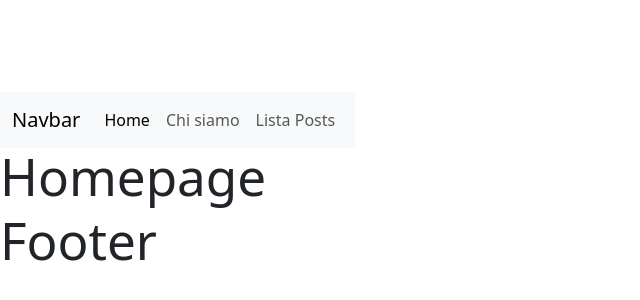
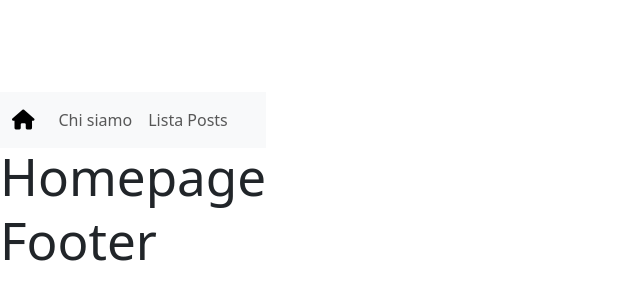
Before and after one commit to ruzica-glavas/react-router, a React (Vite) app: page / in a window 1280 px wide. Shown: the part 216-516 px from the top of the page, without its empty margins (0-640 px from the left). Built offline with nearby package versions, Linux system fonts and the light colour scheme.

Commit message:
add: fontawesome and change "home" with an icon

```diff
--- a/index.html
+++ b/index.html
@@ -7,6 +7,9 @@
 
     <!--Link Bootstrap-->
     <link rel='stylesheet' href='https://cdnjs.cloudflare.com/ajax/libs/bootstrap/5.3.3/css/bootstrap.min.css' integrity='sha512-jnSuA4Ss2PkkikSOLtYs8BlYIeeIK1h99ty4YfvRPAlzr377vr3CXDb7sb7eEEBYjDtcYj+AjBH3FLv5uSJuXg==' crossorigin='anonymous'/>
+    <!--Link Fontawesome-->
+    <link rel="stylesheet" href="https://cdnjs.cloudflare.com/ajax/libs/font-awesome/6.7.2/css/all.min.css" integrity="sha512-Evv84Mr4kqVGRNSgIGL/F/aIDqQb7xQ2vcrdIwxfjThSH8CSR7PBEakCr51Ck+w+/U6swU2Im1vVX0SVk9ABhg==" crossorigin="anonymous" referrerpolicy="no-referrer" />
+
   </head>
   <body>
     <div id="root"></div>
--- a/src/components/MainNav.jsx
+++ b/src/components/MainNav.jsx
@@ -7,7 +7,7 @@ const MainNav = () => {
         <nav className="navbar navbar-expand-sm navbar-light bg-light">
         <div className="container">
           <NavLink className="navbar-brand" to="/">
-            Navbar
+          <i className="fa-solid fa-house"></i>
           </NavLink>
           <button
             className="navbar-toggler d-lg-none"
@@ -22,11 +22,11 @@ const MainNav = () => {
           </button>
           <div className="collapse navbar-collapse" id="collapsibleNavId">
             <ul className="navbar-nav me-auto mt-2 mt-lg-0">
-              <li className="nav-item">
+              {/*<li className="nav-item">
                 <NavLink to="/" className="nav-link" aria-current="page">
                   Home
                 </NavLink>
-              </li>
+              </li> */}
               <li className="nav-item">
                 <NavLink to="/info" className="nav-link" aria-current="page">
                   Chi siamo
```
